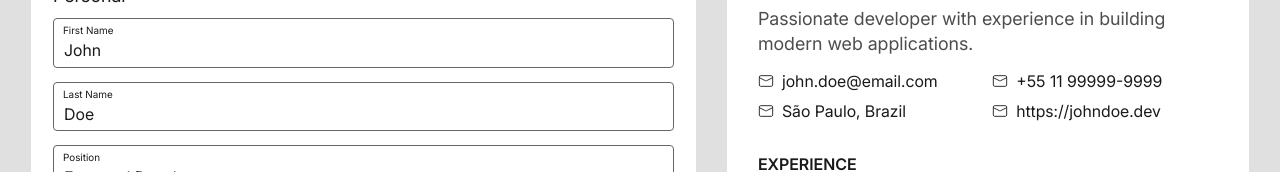
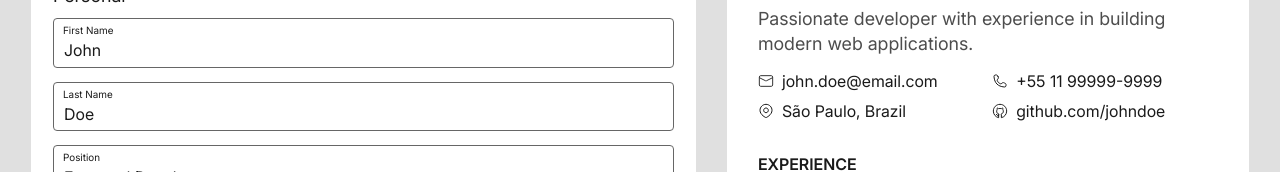
Before and after one commit to ednairaviana/cv_app, a React (Vite) app: page / in a window 1280 px wide. Shown: the part 148-320 px from the top of the page. Built offline with nearby package versions, Linux system fonts and the light colour scheme.

Commit message:
feat: create cv icons

```diff
--- a/src/components/Cv.jsx
+++ b/src/components/Cv.jsx
@@ -18,17 +18,29 @@ function Cv({ cvData }) {
       </div>
 
       <ul className="info-list">
-        <li className="icon--before" dataIcon="email">
+        <li
+          className="icon--before"
+          style={{ "--icon-var": "var(--mail__dark)" }}
+        >
           <span>{contact.email}</span>
         </li>
-        <li className="icon--before">
+        <li
+          className="icon--before"
+          style={{ "--icon-var": "var(--phone__dark)" }}
+        >
           <span>{contact.phone}</span>
         </li>
-        <li className="icon--before">
+        <li
+          className="icon--before"
+          style={{ "--icon-var": "var(--location__dark)" }}
+        >
           <span>{contact.address}</span>
         </li>
-        <li className="icon--before">
-          <span>{social_media.website}</span>
+        <li
+          className="icon--before"
+          style={{ "--icon-var": "var(--github__dark)" }}
+        >
+          <a href={`https://${social_media.github}`}>{social_media.github}</a>
         </li>
       </ul>
 
--- a/src/components/Form.jsx
+++ b/src/components/Form.jsx
@@ -104,13 +104,12 @@ function FieldsetCloneable({ fieldset, tabId, cvState }) {
               <div className="main-form__tggl-wrapper">
                 <span>{clone.title}</span>
                 <button
+                  dataIcon="toggle"
                   type="button"
                   onClick={() => {
                     handleSetActiveClone(clone.id);
                   }}
-                >
-                  tggl
-                </button>
+                ></button>
               </div>
               <div className="main-form__fieldset-items">
                 {fieldset.fields.map((field) => (
--- a/src/css/components/cv-model--1.css
+++ b/src/css/components/cv-model--1.css
@@ -44,7 +44,6 @@
 }
 
 .cv-model--1 .info-list .icon--before {
-  --icon-var: var(--phone__dark);
   --icon-gap: var(--space-xs);
   --icon-size: var(--text-s);
 }
```
Also changed, not shown: src/css/components/icon.css (+4 -1 lines).
